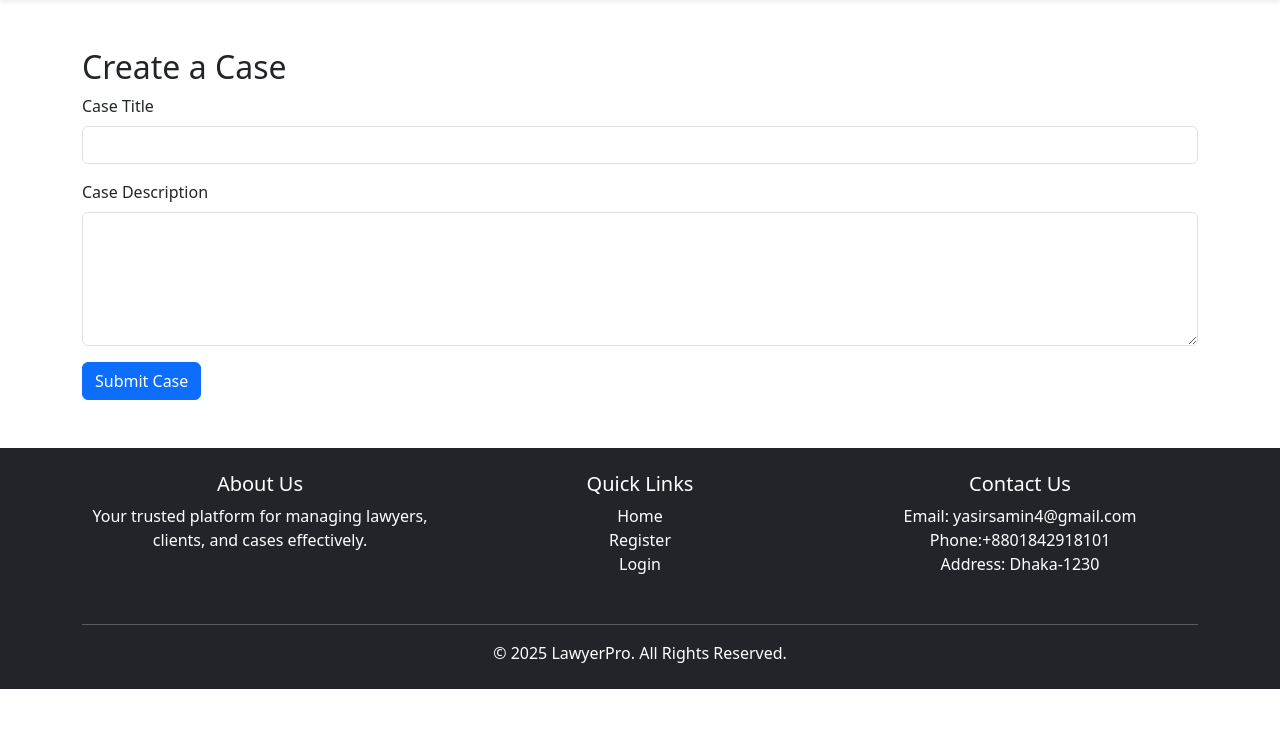
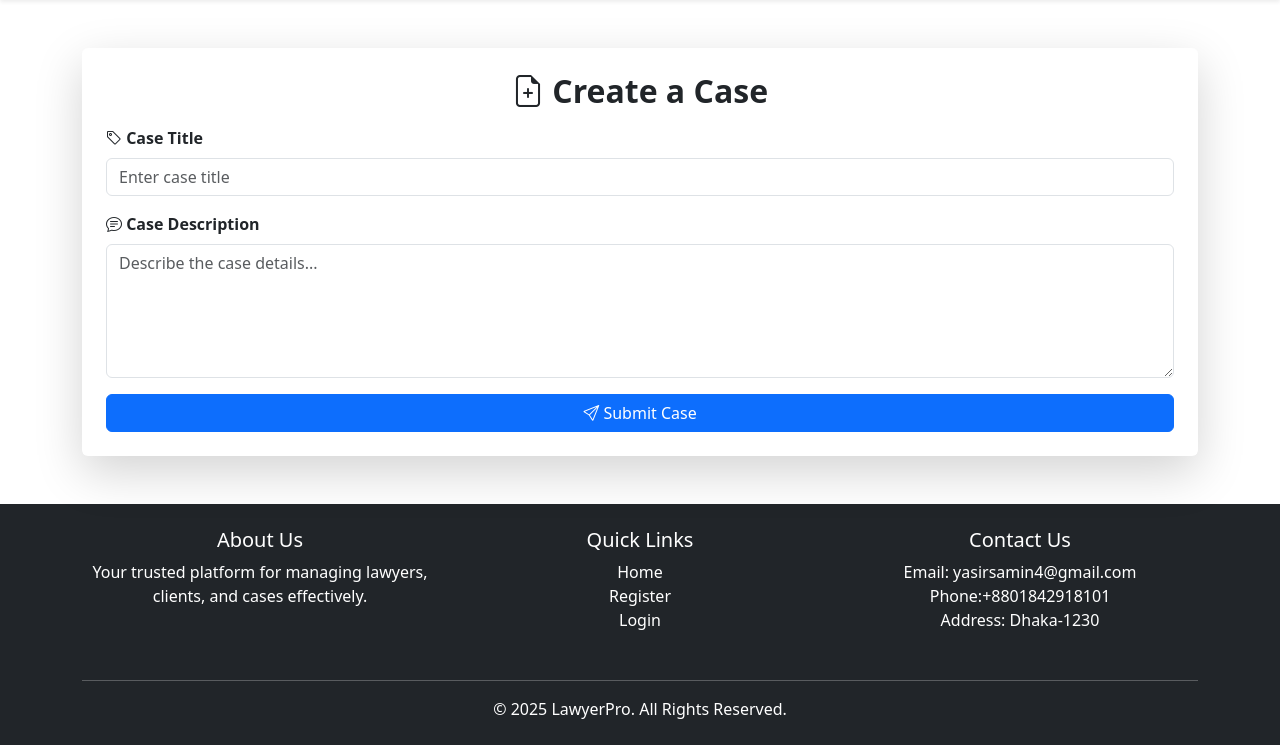
Before and after one commit to KaziAlKabid/WebTech, a PHP site: the page made by views/Client/create_case.php in a window 1280 px wide. Shown: the part 56-801 px from the top of the page. Before the commit the page ends 745 px from the top, so only its background shows below. Run offline with PHP 8.4, Linux system fonts and the light colour scheme; the template is opened without the code that fills it, so the values that code supplies are empty; some libraries are stand-ins or nearby versions.

Commit message:
updated visual

```diff
--- a/views/Client/create_case.php
+++ b/views/Client/create_case.php
@@ -2,20 +2,35 @@
 <?php include 'views/includes/navbar.php'; ?>
 
 <div class="container mt-5">
-    <h2>Create a Case</h2>
+    <div class="card shadow-lg border-0">
+        <div class="card-body p-4">
+            <h2 class="text-center fw-bold mb-3"><i class="bi bi-file-earmark-plus"></i> Create a Case</h2>
+
+            <!-- Feedback Section (For Success/Error Messages) -->
             <div id="case-feedback" class="mt-2"></div>
+
             <form id="create-case-form">
+                <!-- Case Title -->
                 <div class="mb-3">
-            <label for="title" class="form-label">Case Title</label>
-            <input type="text" class="form-control" id="title" name="title" required>
+                    <label for="title" class="form-label fw-semibold"><i class="bi bi-tag"></i> Case Title</label>
+                    <input type="text" class="form-control" id="title" name="title" placeholder="Enter case title" required>
                 </div>
+
+                <!-- Case Description -->
                 <div class="mb-3">
-            <label for="description" class="form-label">Case Description</label>
-            <textarea class="form-control" id="description" name="description" rows="5" required></textarea>
+                    <label for="description" class="form-label fw-semibold"><i class="bi bi-chat-text"></i> Case Description</label>
+                    <textarea class="form-control" id="description" name="description" rows="5" placeholder="Describe the case details..." required></textarea>
                 </div>
-        <button type="submit" class="btn btn-primary">Submit Case</button>
+
+                <!-- Submit Button -->
+                <button type="submit" class="btn btn-primary w-100">
+                    <i class="bi bi-send"></i> Submit Case
+                </button>
             </form>
         </div>
+    </div>
+</div>
+
 
 <script type="module">
     import { handleCreateCase } from '<?= SITE_URL ?>assets/js/client.js';
```
Lines whose indentation alone changed are shown as unchanged.
